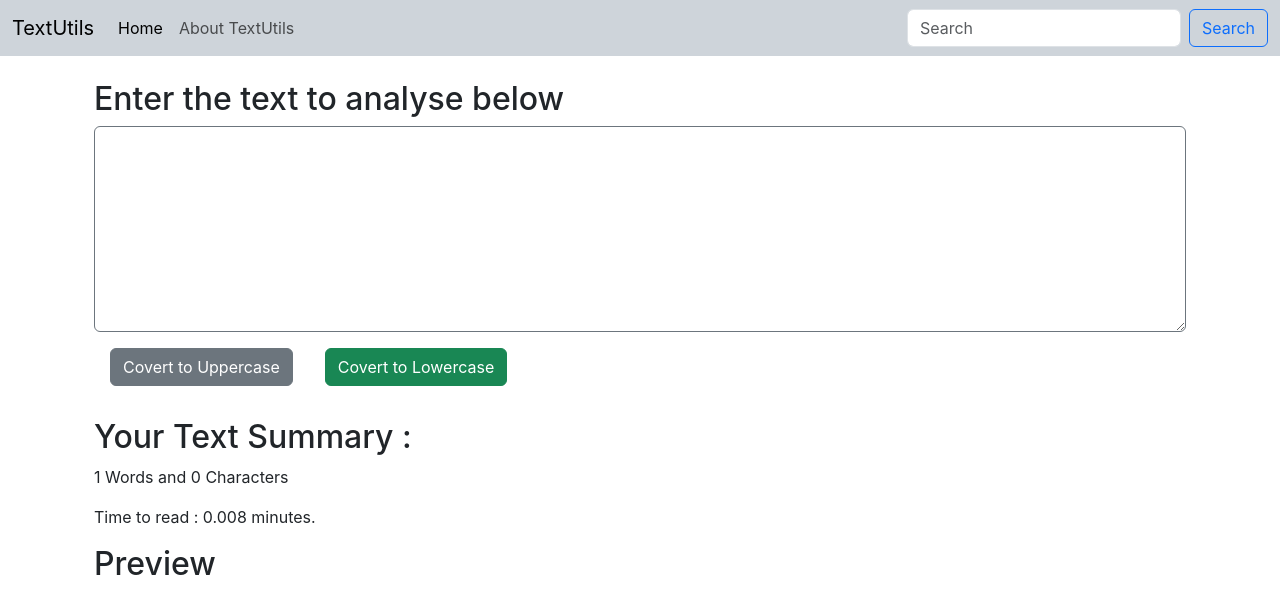
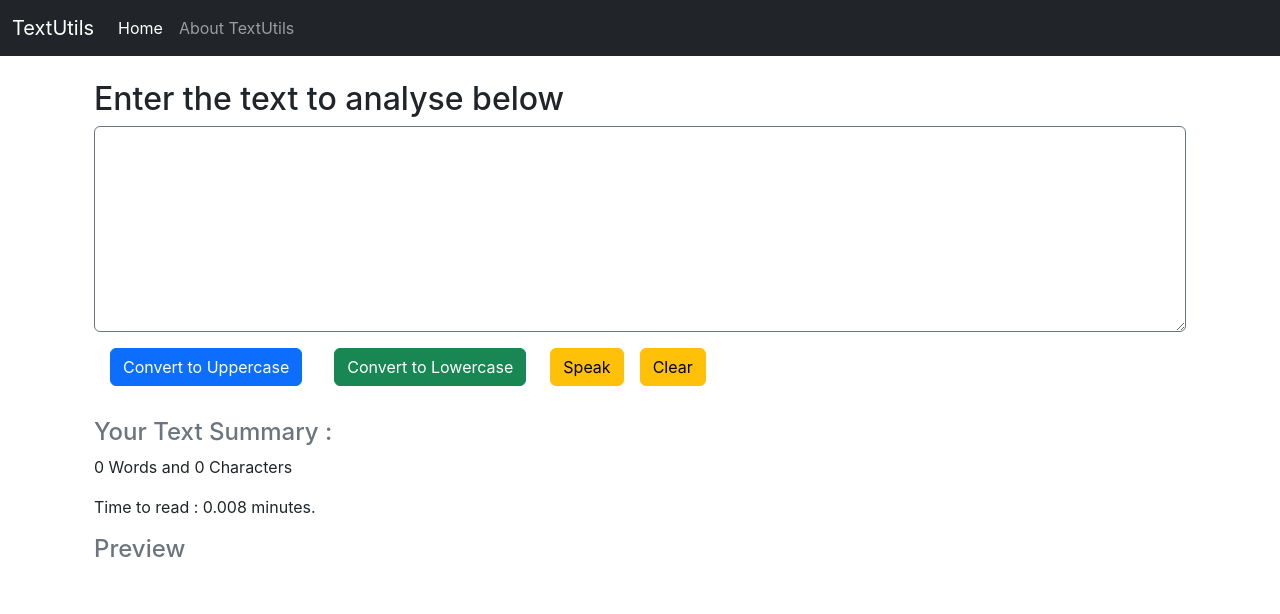
Before and after one commit to murli1998/myreactapp, a React (Create React App) app: page / in a window 1280 px wide. Shown: the top 614 px of the page. Built offline with nearby package versions, Linux system fonts and the light colour scheme.

Commit message:
added text to speech

```diff
--- a/src/components/Navbar.js
+++ b/src/components/Navbar.js
@@ -4,7 +4,7 @@ import PropTypes from "prop-types";
 export default function Navbar(props) {
   return (
     <>
-      <nav className="navbar navbar-expand-lg bg-dark-subtle">
+      <nav className="navbar navbar-expand-lg navbar-dark bg-dark">
         <div className="container-fluid">
           <a className="navbar-brand" href="/">
             {props.title}
@@ -33,7 +33,7 @@ export default function Navbar(props) {
                 </a>
               </li>
             </ul>
-            <form className="d-flex" role="search">
+            {/* <form className="d-flex" role="search">
               <input
                 className="form-control me-2"
                 type="search"
@@ -43,7 +43,7 @@ export default function Navbar(props) {
               <button className="btn btn-outline-primary" type="submit">
                 Search
               </button>
-            </form>
+            </form> */}
           </div>
         </div>
       </nav>
--- a/src/components/TextForm.js
+++ b/src/components/TextForm.js
@@ -4,19 +4,61 @@ export default function TextForm(props) {
   const [text, setText] = useState("");
   //  setText("god morning"); correct way to change text
   const handleUpClick = () => {
+    if (text == "") {
+      let checkmsg = new SpeechSynthesisUtterance("Please enter some text");
+      speechSynthesis.speak(checkmsg);
+    } else {
       console.log("Uppercase button was clicked");
       let newText = text.toUpperCase();
       setText(newText);
+      let checkmsg = new SpeechSynthesisUtterance(
+        "Text converted to uppercase"
+      );
+      speechSynthesis.speak(checkmsg);
+    }
   };
   const handleLwClick = () => {
+    if (text == "") {
+      let checkmsg = new SpeechSynthesisUtterance("Please enter some text");
+      speechSynthesis.speak(checkmsg);
+    } else {
       console.log("Lowercase button was clickled");
       let newText = text.toLowerCase();
       setText(newText);
+      let checkmsg = new SpeechSynthesisUtterance(
+        "Text converted to lowercase"
+      );
+      speechSynthesis.speak(checkmsg);
+    }
   };
 
   const handleOnChange = (event) => {
     console.log("handle on change");
     setText(event.target.value);
+  };
+
+  const textTospeech = () => {
+    if (text == "") {
+      let checkmsg = new SpeechSynthesisUtterance("Please enter some text");
+      speechSynthesis.speak(checkmsg);
+    } else {
+      let msg = new SpeechSynthesisUtterance();
+      msg.text = text;
+      msg.lang = "en - IN";
+      window.speechSynthesis.speak(msg);
+    }
+  };
+
+  const handleClearClick = () => {
+    if (text == "") {
+      let checkmsg = new SpeechSynthesisUtterance("There's nothing to clear");
+      speechSynthesis.speak(checkmsg);
+    } else {
+      let newText = "";
+      setText(newText);
+      let checkmsg = new SpeechSynthesisUtterance("All cleared");
+      speechSynthesis.speak(checkmsg);
+    }
   };
 
   return (
@@ -31,24 +73,39 @@ export default function TextForm(props) {
             value={text}
             onChange={handleOnChange}
           ></textarea>
-          <button className="btn btn-secondary m-3" onClick={handleUpClick}>
-            Covert to Uppercase
+          <button className="btn btn-primary m-3" onClick={handleUpClick}>
+            Convert to Uppercase
           </button>
           <button className="btn btn-success m-3" onClick={handleLwClick}>
-            Covert to Lowercase
+            Convert to Lowercase
+          </button>
+
+          <button
+            type="submit"
+            onClick={textTospeech}
+            className="btn btn-warning mx-2 my-2"
+          >
+            Speak
+          </button>
+          <button
+            type="submit"
+            onClick={handleClearClick}
+            className="btn btn-warning mx-2 my-2"
+          >
+            Clear
           </button>
         </div>
       </div>
-      <div className="container">
-        <h2>Your Text Summary : </h2>
+      <div className="container ">
+        <h4 className="text-secondary">Your Text Summary : </h4>
         <p>
-          {text.split(" ").length} Words and {text.length} Characters
+          {text.split(" ").length - 1} Words and {text.length} Characters
         </p>
         <p>
-          Time to read : {0.008 * text.split(" ").length.toFixed(3)} minutes.
+          Time to read : {(0.008 * text.split(" ").length).toFixed(3)} minutes.
         </p>
 
-        <h2>Preview</h2>
+        <h4 className="text-secondary">Preview</h4>
         <p>{text}</p>
       </div>
     </>
```
Lines whose indentation alone changed are shown as unchanged.
